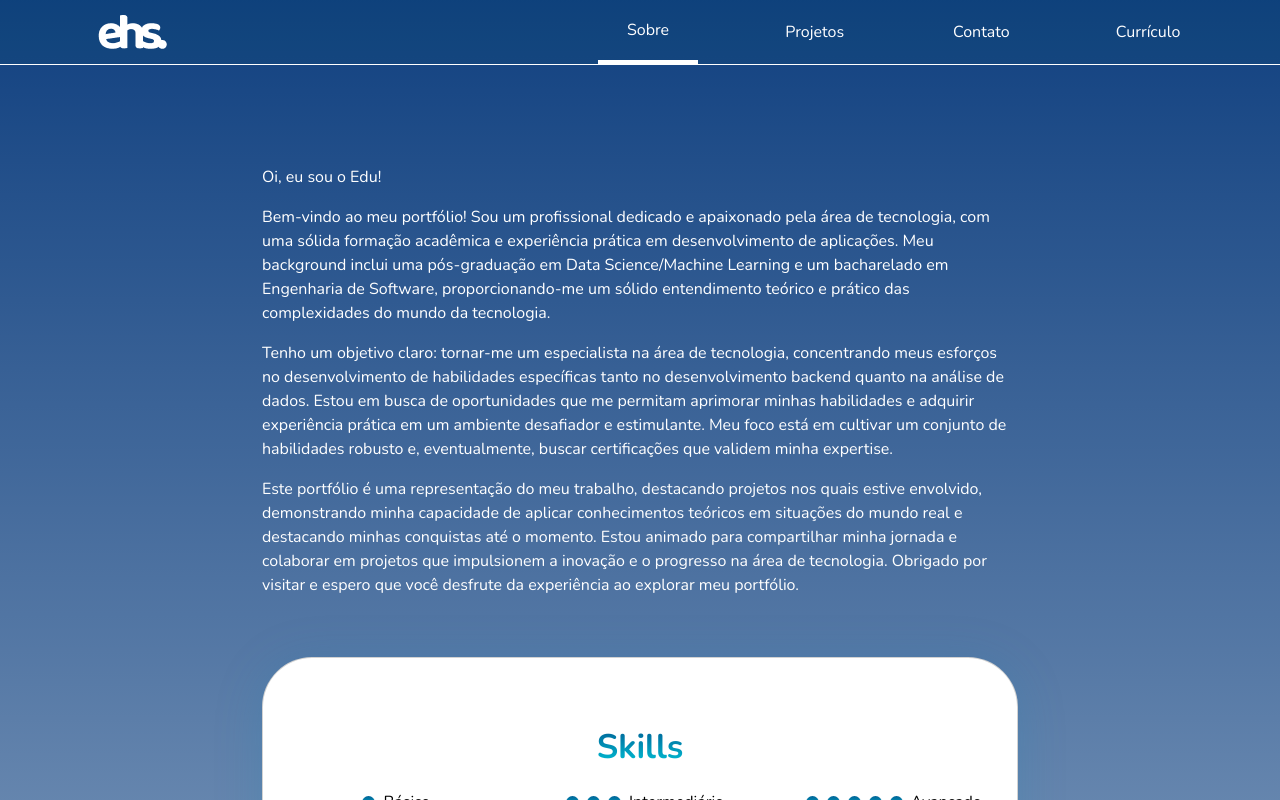
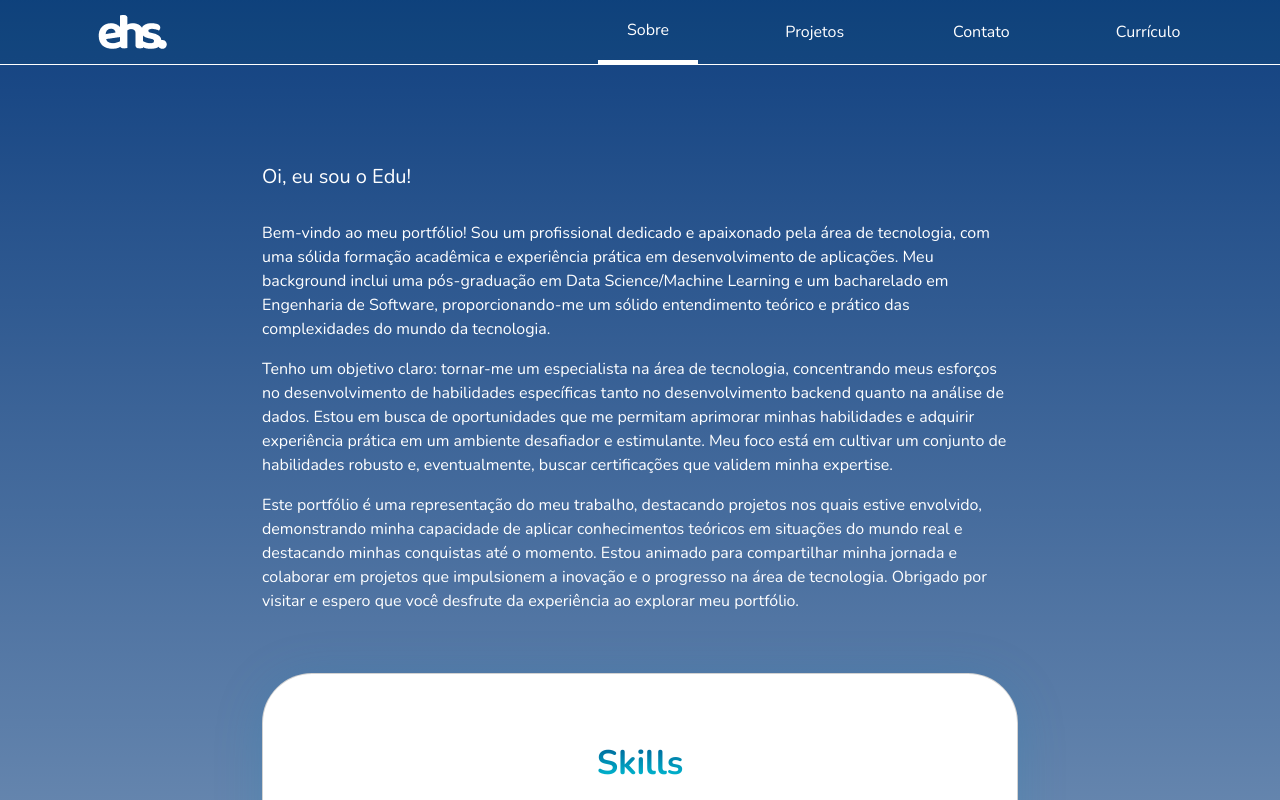
Before and after one commit to EduHSilva/ehs_portfolio, a React (Create React App) app: page / in a window 1280 px wide. Shown: the top 800 px of the page. Built offline with nearby package versions, Linux system fonts and the light colour scheme.

Commit message:
adicionando projetos e ajustando css

```diff
--- a/src/views/About/index.js
+++ b/src/views/About/index.js
@@ -7,7 +7,8 @@ const About = () => {
     <Container fluid>
       <div className="introduction">
         <section>
-          <p>Oi, eu sou o Edu!</p>
+          <h5>Oi, eu sou o Edu!</h5>
+          <br />
           <p>
             Bem-vindo ao meu portfólio! Sou um profissional dedicado e
             apaixonado pela área de tecnologia, com uma sólida formação
```
